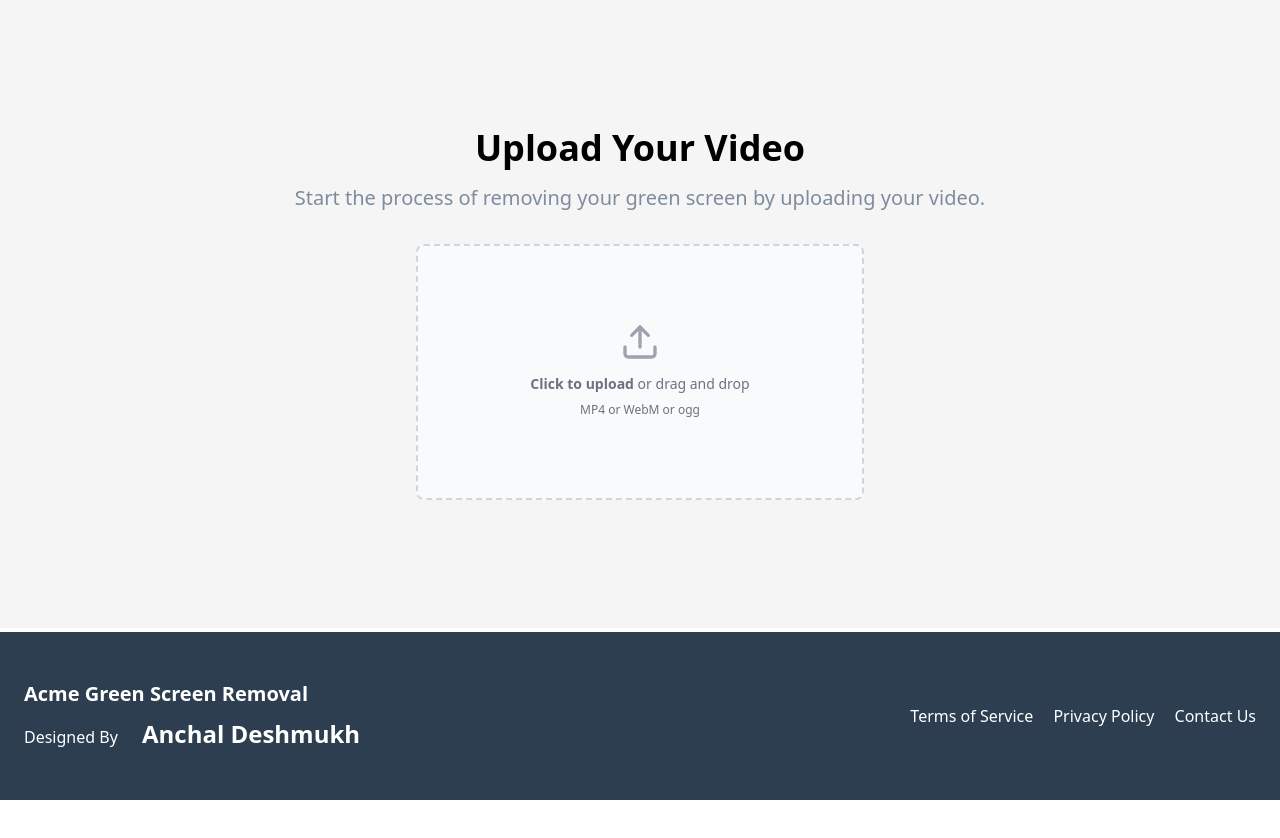
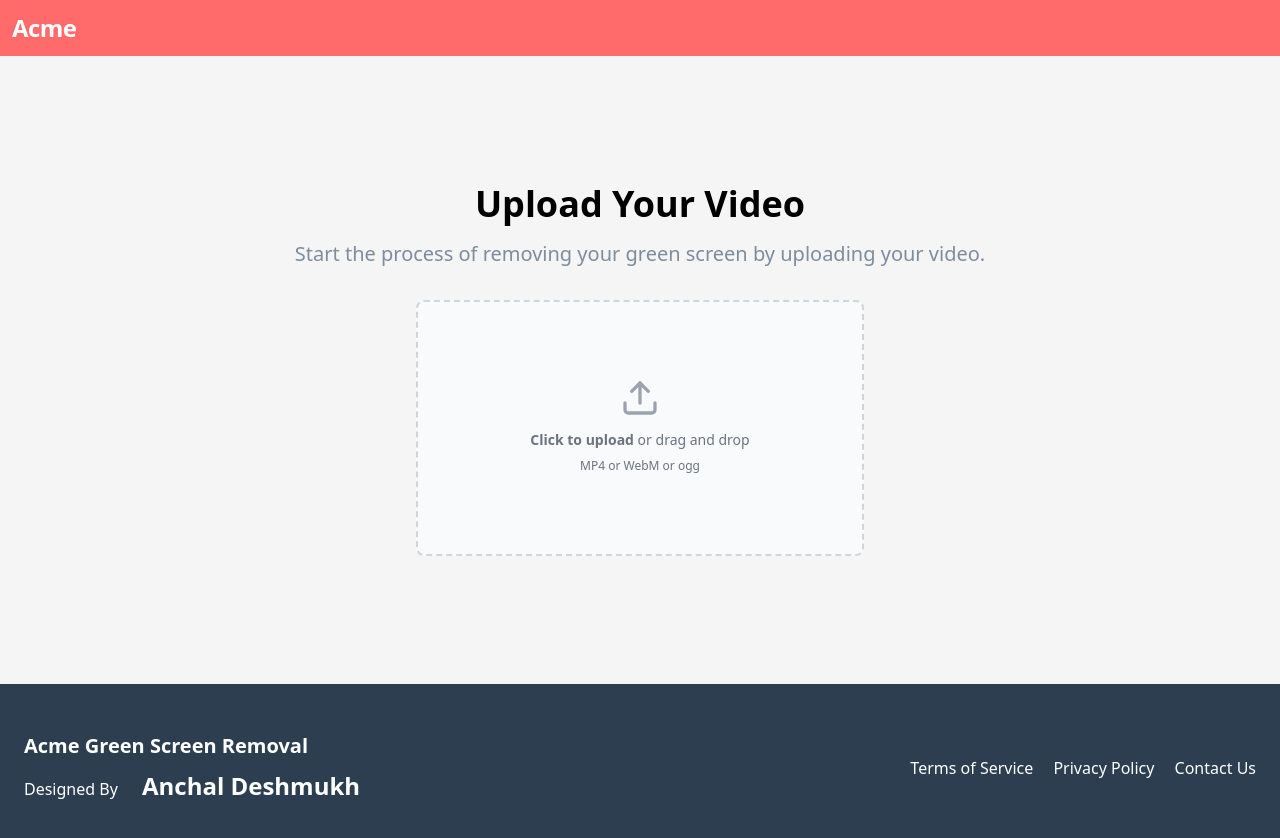
Before and after one commit to Anchal789/Green-Screen-Remover, a website: page upload page.html in a window 1280 px wide. Before the commit the page ends 800 px from the top, so only its background shows below. Drawn offline with nearby package versions, Linux system fonts and the light colour scheme.

Commit message:
Adding Navbar

```diff
--- a/upload page.html
+++ b/upload page.html
@@ -61,7 +61,13 @@
   </head>
 
   <body>
-
+    <nav>
+      <div class="w-100 bg-[#FF6B6B] text-white">
+          <a href="./index.html">
+              <h1 class="sm:text-sm lg:text-2xl text-xl md:text-xl p-3 font-bold tracking-tight">Acme</h1>
+          </a>
+      </div>
+  </nav>
     <main class="flex flex-col">
       <!-- Upload Section -->
       <section class="bg-[#F5F5F5] py-20 md:py-32">
```
